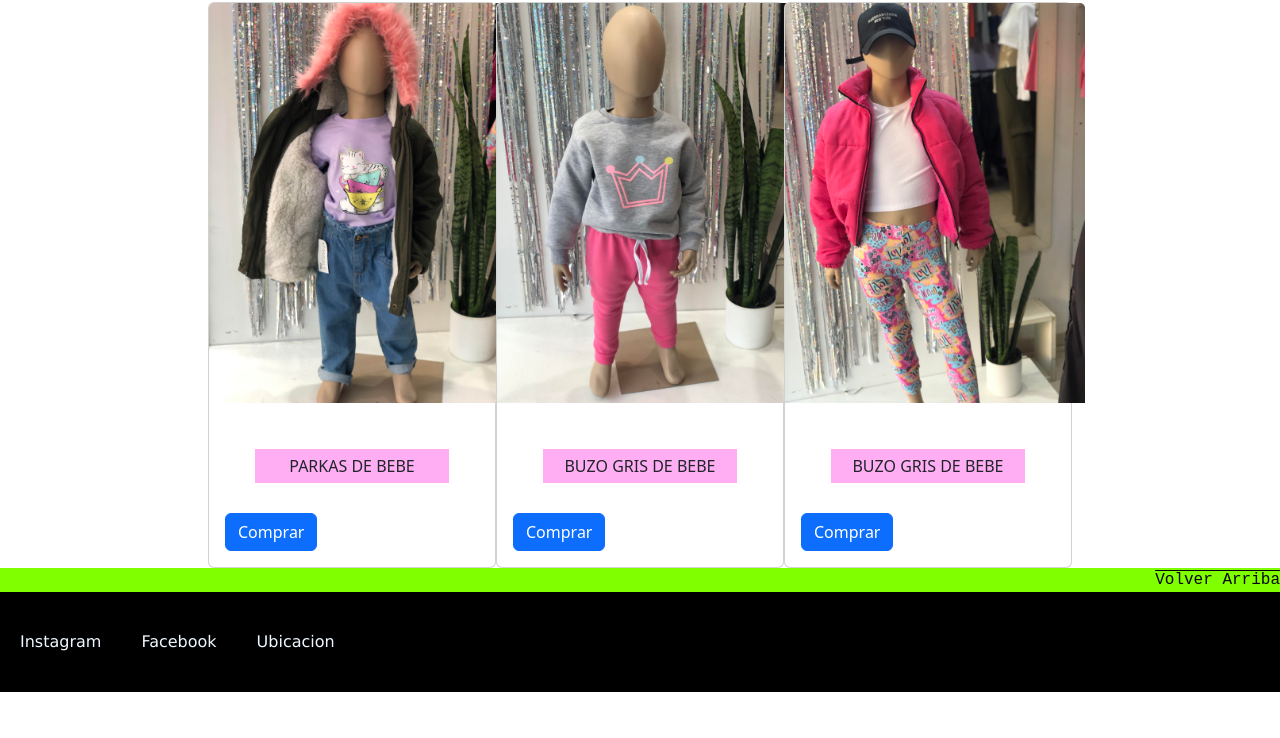
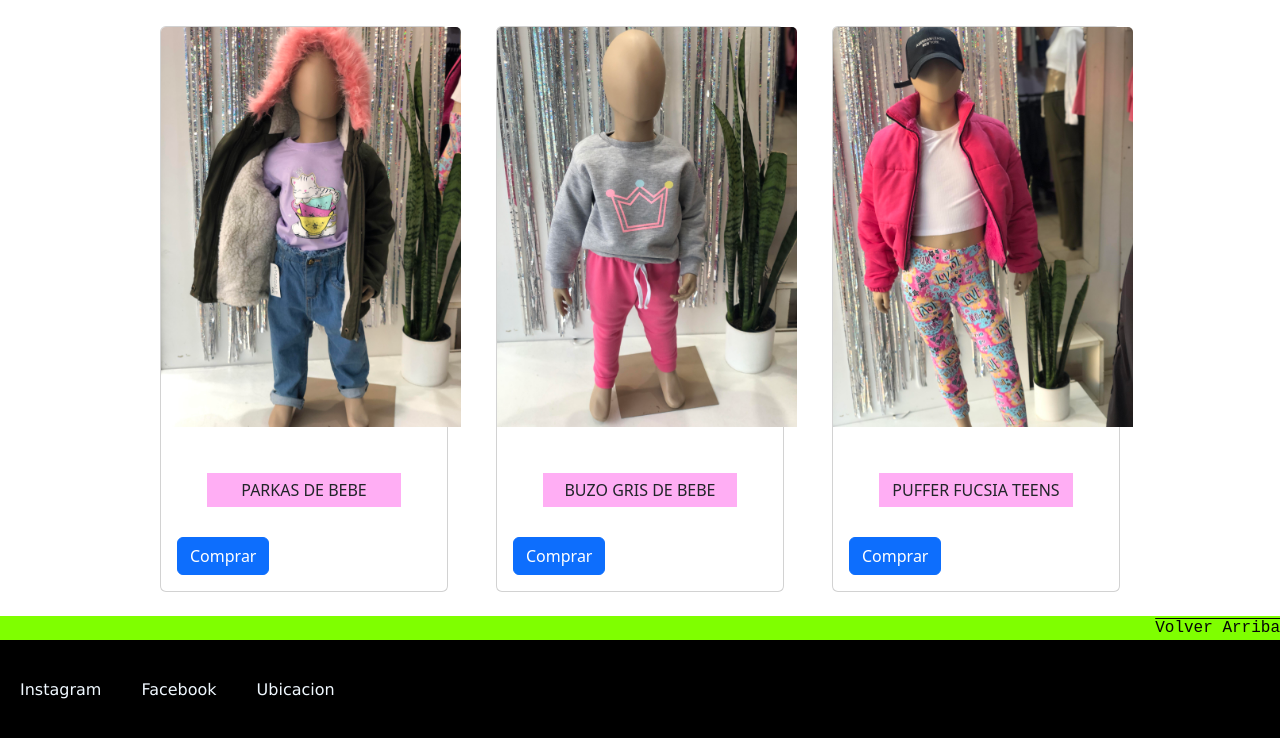
Before and after one commit to ArianaYasminCastro/Preentrega2CastroAriana, a website: page pages/articulos.html in a window 1280 px wide. Shown: the part 174-912 px from the top of the page. Before the commit the page ends 866 px from the top, so only its background shows below. Drawn offline with nearby package versions, Linux system fonts and the light colour scheme; a web font is replaced by a local one.

Commit message:
le agregue margin a las cards de los articulos

```diff
--- a/pages/articulos.html
+++ b/pages/articulos.html
@@ -62,7 +62,7 @@
         <h2 class="d-flex justify-content-center">ARTICULOS</h2>
 <div class="divArticulos .d-md-inline-flex d-flex justify-content-center d-flex flex-wrap ">
 
-    <div class="card .d-md-inline-flex" style="width: 18rem;">
+    <div class="card .d-md-inline-flex m-4" style="width: 18rem;">
             <img src="../recusos/unnamed (2).jpg" class="card-img-top imgarticle " alt="Parkas de bebe">
             <div class="card-body">
 
@@ -73,7 +73,7 @@
 
         </div>
 
-        <div class="card .d-md-inline-flex" style="width: 18rem;">
+        <div class="card .d-md-inline-flex m-4" style="width: 18rem;">
             <img src="../recusos/unnamed (1).jpg" class="card-img-top imgarticle " alt="Buzo gris de bebe">
             <div class="card-body">
 
@@ -83,11 +83,11 @@
 
         </div>
 
-            <div class="card .d-md-inline-flex" style="width: 18rem;">
+            <div class="card .d-md-inline-flex m-4" style="width: 18rem;">
                 <img src="../recusos/unnamed (3).jpg" class="card-img-top imgarticle " alt="Campera fucsia Teens">
                 <div class="card-body">
 
-                    <p class="card-text">Buzo gris de bebe</p>
+                    <p class="card-text">Puffer fucsia Teens</p>
                     <a href="#" class="btn btn-primary">Comprar</a>
                 </div>
 
```
